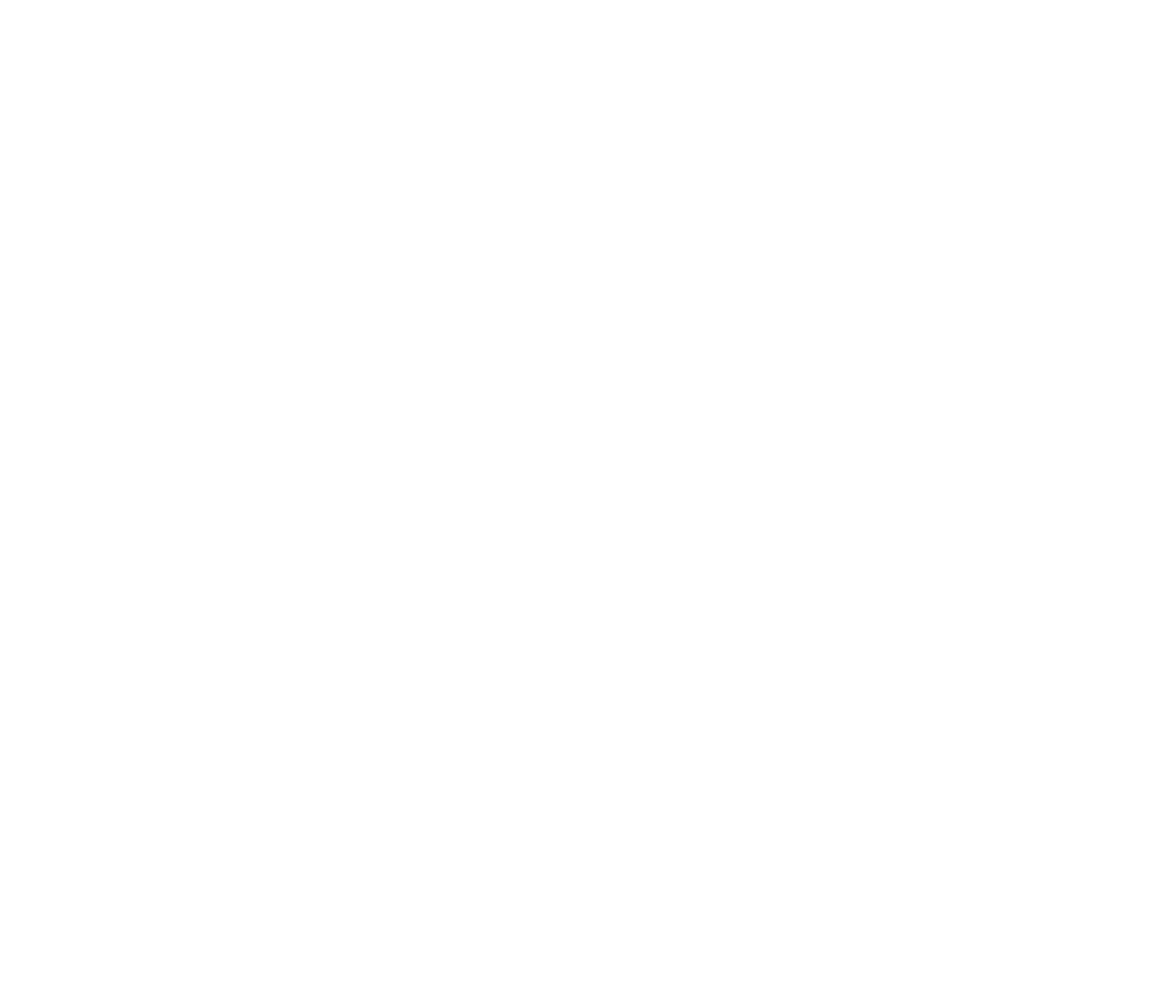
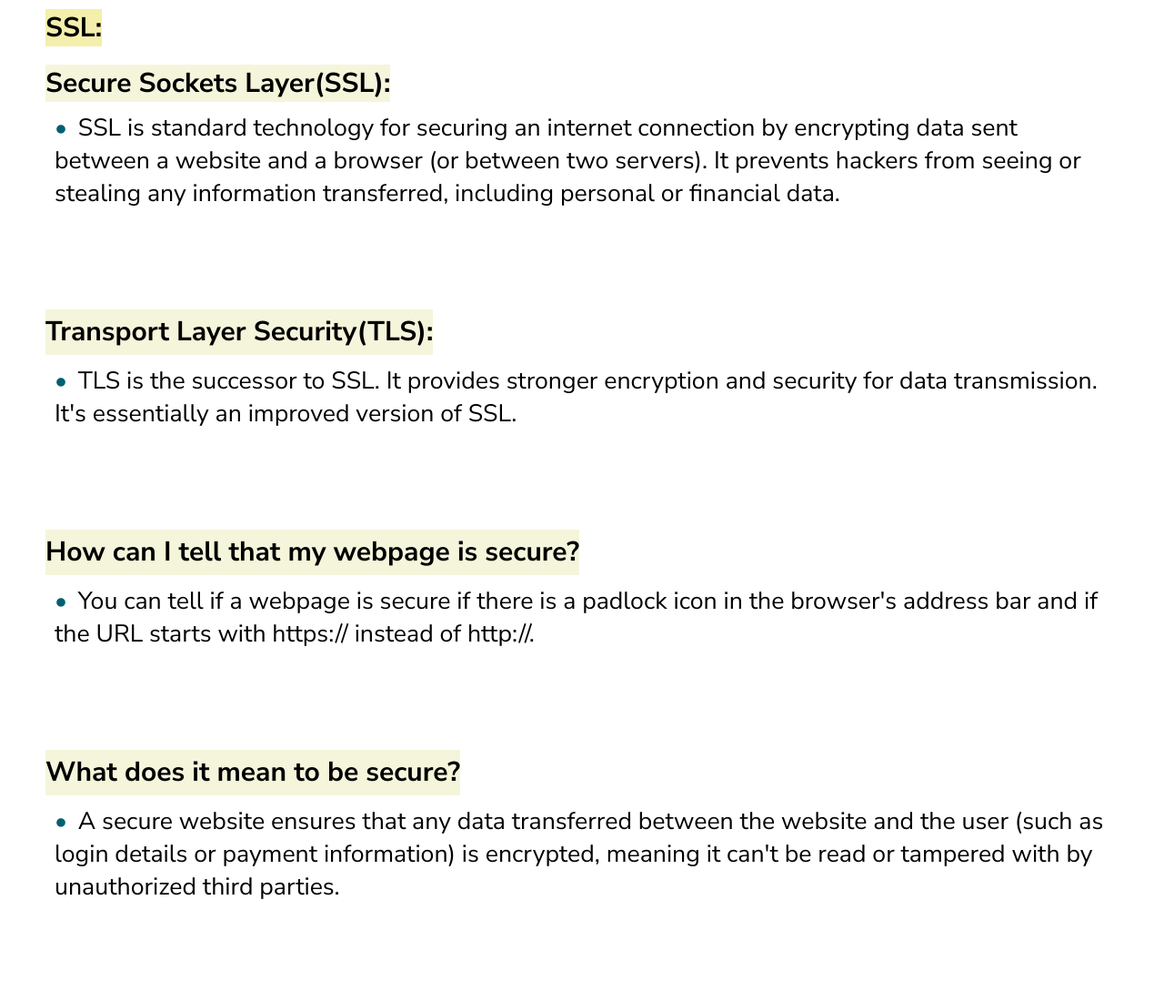
Before and after one commit to Rahaf-Ayn-Kraie/ssl, a plain HTML site: page index.html in a window 1280 px wide. Shown: the top 1100 px of the page at 91% size. Before the commit the page ends 800 px from the top, so only its background shows below. Drawn offline with Linux system fonts and the light colour scheme.

Commit message:
first project

```diff
--- a/assets/css/index.css
+++ b/assets/css/index.css
@@ -0,0 +1,112 @@
+@charset "UTF-8";
+
+* {
+    margin: 0;
+    padding: 0;
+    box-sizing: border-box;
+}
+
+body {
+    font-family: 'Nunito Sans', 'Open Sans', Arial, sans-serif;
+}
+
+.container {
+    width: min(100% - 32px, 1200px);
+    margin-inline: auto;
+    padding: 10px;
+}
+
+.firsth1 {
+    font-size: 30px;
+    font-weight: 700;
+    background-color: #f4efab;
+    display: inline-block;
+}
+.firsth2{
+    font-size: 30px;
+    background-color:#f5f5dc;
+    display: inline-block;
+}
+.ssl{
+    font-size: 20pt;
+    margin: 10px;
+}
+
+.firsth3{
+    font-size: 30px;
+    background-color:#f5f5dc;
+    display: inline-block;
+}
+
+.secondh3{
+    font-size: 30px;
+    background-color:#f5f5dc;
+    display: inline-block;
+}
+
+.thirdh3{
+    font-size: 30px;
+    background-color:#f5f5dc;
+    display: inline-block;
+}
+
+.fourthh3{
+    font-size: 30px;
+    background-color:#f5f5dc;
+    display: inline-block;
+}
+
+.fifthh3{
+    font-size: 30px;
+    background-color:#f5f5dc;
+    display: inline-block;
+}
+
+.sexh3{
+    font-size: 30px;
+    background-color:#f5f5dc;
+    display: inline-block;
+}
+
+h3 {
+    margin-top: 80px;
+    line-height: 50px;
+    font-size: 20px;
+    font-weight: 700;
+}
+
+.tls{
+    font-size: 20pt;
+    margin: 10px;
+}
+
+.webpage-secure{
+    font-size: 20pt;
+    margin: 10px;
+}
+
+.secure-meaning{
+    font-size: 20pt;
+    margin: 10px;
+}
+
+.encryption{
+    font-size: 20pt;
+    margin: 10px;
+}
+
+.prefixes-http{
+    font-size: 20pt;
+    margin: 10px;
+}
+
+.ssl-certificate{
+    font-size: 20pt;
+    margin: 10px;
+}
+p::before{
+    content: "•";
+    color: #005f73;
+    font-weight: bold;
+    margin-right: 5px;
+}
--- a/index.html
+++ b/index.html
@@ -6,7 +6,7 @@
     <meta name="author" content="Rahaf A.K" >
     <meta name="description" content="My web project">
     <meta name="keyword" content="html,css,web development">
-    <title>Adding a background with CSS</title>
+    <title>SSL</title>
     <link rel="icon" href="./assets/img/photo.webp" type="img/x-icon">
     <link rel="preconnect" href="https://fonts.googleapis.com">
     <link rel="preconnect" href="https://fonts.gstatic.com" crossorigin>
@@ -15,6 +15,69 @@
     <link rel="stylesheet" href="./assets/css/index.css" media="all">
  </head>
   <body>
-
+   <main>
+      <div class="container">
+        <h1 class="firsth1">SSL:</h1>
+      </div>
+     <section>
+      <div class="container">
+          <h2 class="firsth2">Secure Sockets Layer(SSL):</h2>
+          <p class="ssl">
+            SSL is standard technology for securing an internet connection by encrypting data
+            sent between a website and a browser (or between two servers). It prevents hackers
+            from seeing or stealing any information transferred, including personal or financial data.
+          </p>
+      </div>
+      </section>
+      <div class="container">
+          <h3 class="firsth3">Transport Layer Security(TLS):</h3>
+          <p class="tls">
+            TLS is the successor to SSL. It provides stronger encryption and security for data
+             transmission. It's essentially an improved version of SSL.
+          </p>
+      </div>
+      <div class="container">
+          <h3 class="secondh3">How can I tell that my webpage is secure?</h3>
+          <p class="webpage-secure" >
+            You can tell if a webpage is secure if there is a padlock icon in the browser's
+            address bar and if the URL starts with https:// instead of http://.
+          </p>
+      </div>
+      <div class="container">
+          <h3 class="thirdh3">What does it mean to be secure?</h3>
+          <p class="secure-meaning">
+            A secure website ensures that any data transferred between the website and the user
+             (such as login details or payment information) is encrypted, meaning it can't be read
+              or tampered with by unauthorized third parties.
+          </p>
+      </div>
+      <div class="container">
+          <h3 class="fourthh3">What is encryption and why do I care? </h3>
+          <p class="encryption">
+            Encryption is the process of converting data into a code to prevent unauthorized access.
+             It's important because it protects sensitive information
+             (e.g., credit card details, personal information) when browsing the internet.
+          </p>
+      </div>
+      <div class="container">
+              <h3 class="fifthh3">Do the prefixes HTTP or HTTPS matter when we're talking about secure websites?</h3>
+              <p class="prefixes-http">
+                Yes,HTTPS is the secure version of HTTP.When a website and server sent information over HTTP,
+                anyone between the website and server could copy the data being sent across.
+                thats mean hackers could easily access the personal information or financial details
+                of anyone purchasing goods online.
+              </p>
+      </div>
+      <div class="container">
+          <h3 class="sexh3">What is an SSL certificate authority?</h3>
+          <p class="ssl-certificate">
+            A certificate authority (CA) is a company that issues SSL certificates.
+             (such as websites, email addresses, companies, or individual persons) and bind them
+             to cryptographic keys through the issuance of electronic documents known as
+             digital certificates.These certificates verify the identity of a website and
+              ensure its authenticity.
+          </p>
+      </div>
+  </main>
   </body>
 </html>
```
Also changed, not shown: assets/img/photo.webp (added).
